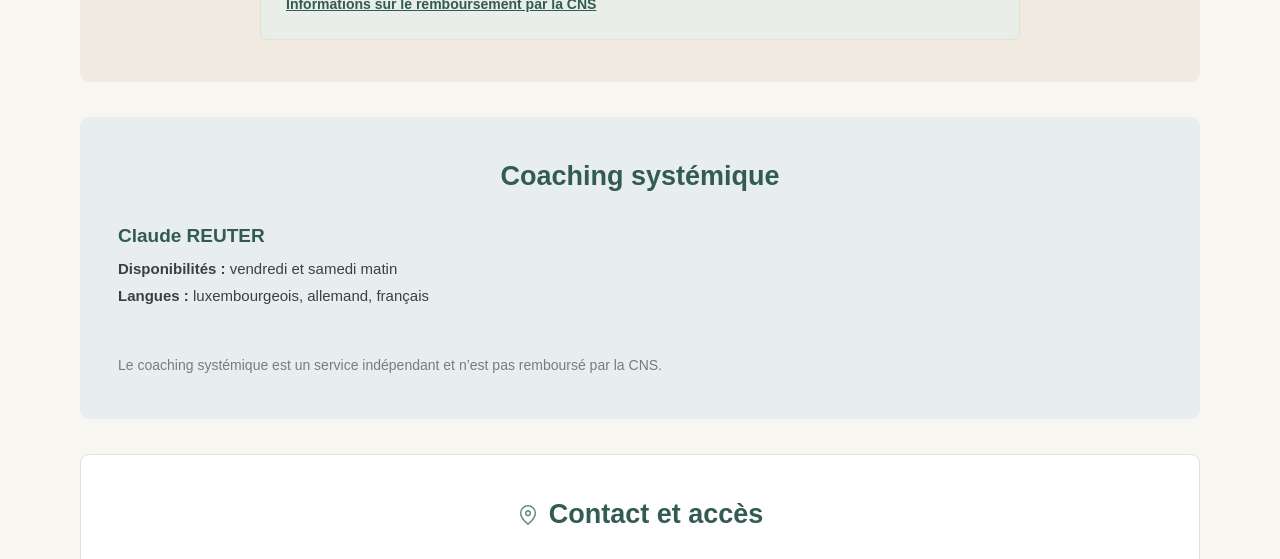
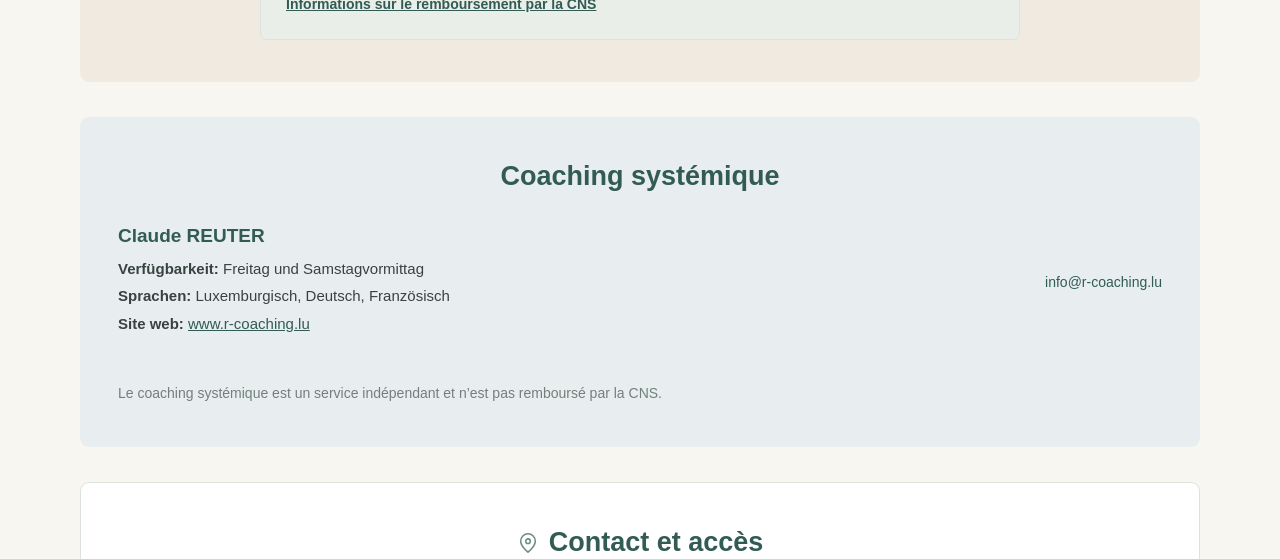
Before and after one commit to bjoernbrightside/praxis-schwebsange, a Jekyll site: the page built from fr/index.md, in a window 1280 px wide and 900 px high, scrolled down 1600 px, cut to the strip 0-559 px from the top of the window. Built offline with Jekyll 4.4.1, drawn with Linux system fonts in a browser that asks for light colours.

Commit message:
Update index.md

```diff
--- a/fr/index.md
+++ b/fr/index.md
@@ -97,14 +97,17 @@ lang: fr
 <section id="coaching-systemique" class="content-section coaching-section">
   <h2>Coaching systémique</h2>
   <div class="person-list">
-    <div class="person">
-      <div class="person-info">
-        <h3>Claude REUTER</h3>
-        <p><strong>Disponibilités :</strong> vendredi et samedi matin</p>
-        <p><strong>Langues :</strong> luxembourgeois, allemand, français</p>
-      </div>
-      <div class="person-contact"></div>
-    </div>
+<div class="person">
+  <div class="person-info">
+    <h3>Claude REUTER</h3>
+    <p><strong>Verfügbarkeit:</strong> Freitag und Samstagvormittag</p>
+    <p><strong>Sprachen:</strong> Luxemburgisch, Deutsch, Französisch</p>
+    <p><strong>Site web:</strong> <a href="https://www.r-coaching.lu" target="_blank" rel="noopener">www.r-coaching.lu</a></p>
+  </div>
+  <div class="person-contact">
+    <a href="mailto:info@r-coaching.lu">info@r-coaching.lu</a>
+  </div>
+</div>
   </div>
   <p class="coaching-note">
     Le coaching systémique est un service indépendant et n’est pas remboursé par la CNS.
```
